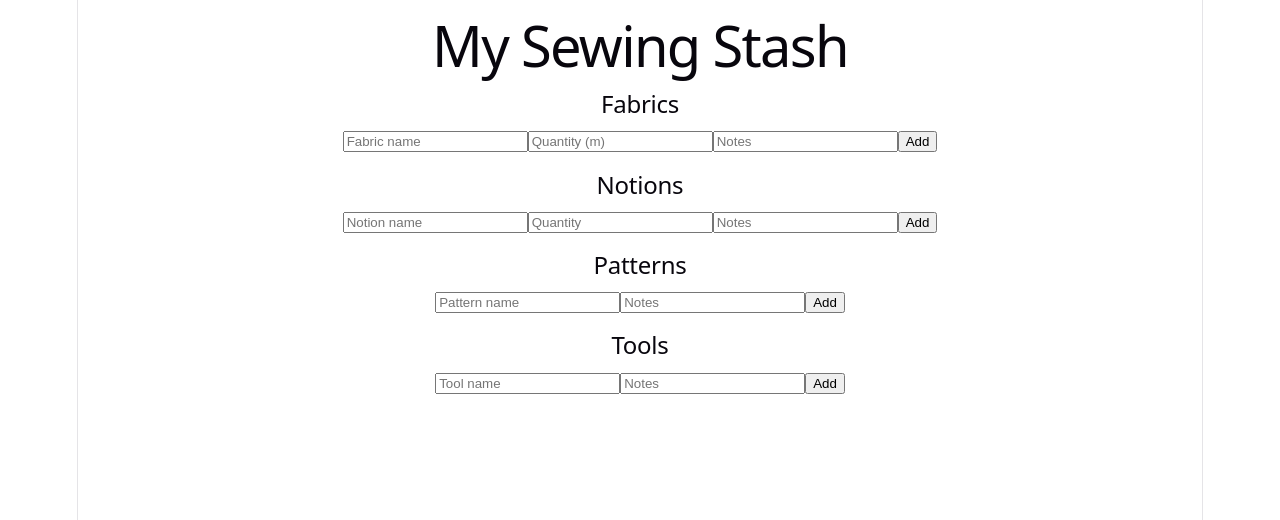
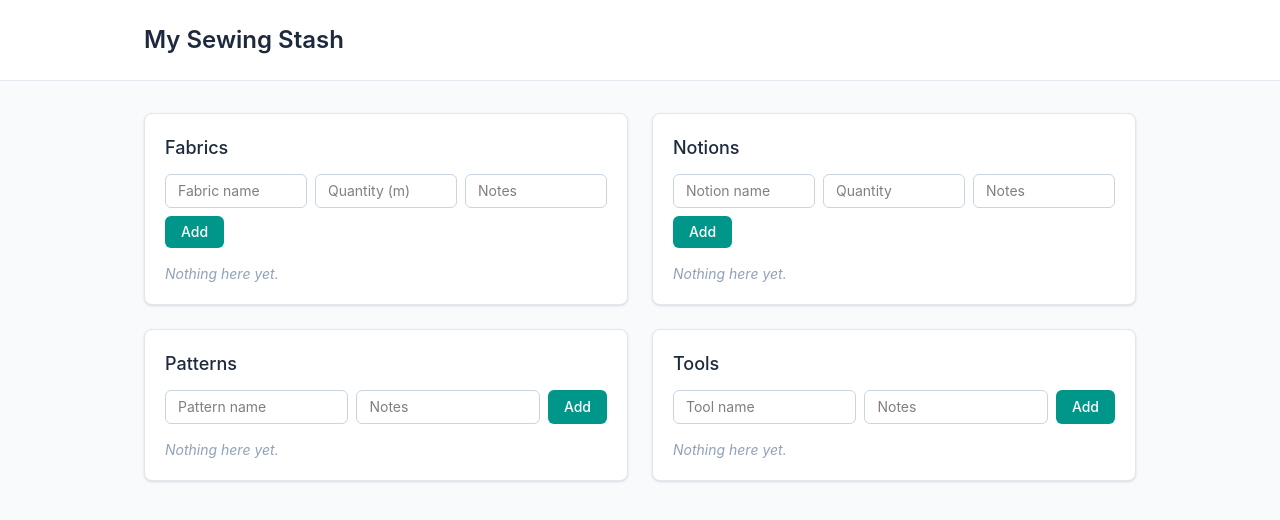
Before and after one commit to saraalvin/hobby-planner, a React app in the folder frontend/: page / in a window 1280 px wide. Shown: the top 520 px of the page. Built offline with nearby package versions, Linux system fonts and the light colour scheme; the HTML template or start-up script is replaced by a standard one.

Commit message:
Add Tailwind and restyle the stash UI,

```diff
--- a/frontend/package.json
+++ b/frontend/package.json
@@ -10,10 +10,12 @@
     "preview": "vite preview"
   },
   "dependencies": {
+    "@tailwindcss/vite": "^4.3.3",
     "graphql": "^16.14.2",
     "graphql-request": "^7.4.0",
     "react": "^19.2.8",
-    "react-dom": "^19.2.8"
+    "react-dom": "^19.2.8",
+    "tailwindcss": "^4.3.3"
   },
   "devDependencies": {
     "@eslint/js": "^10.0.1",
--- a/frontend/src/App.css
+++ /dev/null
@@ -1,184 +0,0 @@
-.counter {
-  font-size: 16px;
-  padding: 5px 10px;
-  border-radius: 5px;
-  color: var(--accent);
-  background: var(--accent-bg);
-  border: 2px solid transparent;
-  transition: border-color 0.3s;
-  margin-bottom: 24px;
-
-  &:hover {
-    border-color: var(--accent-border);
-  }
-  &:focus-visible {
-    outline: 2px solid var(--accent);
-    outline-offset: 2px;
-  }
-}
-
-.hero {
-  position: relative;
-
-  .base,
-  .framework,
-  .vite {
-    inset-inline: 0;
-    margin: 0 auto;
-  }
-
-  .base {
-    width: 170px;
-    position: relative;
-    z-index: 0;
-  }
-
-  .framework,
-  .vite {
-    position: absolute;
-  }
-
-  .framework {
-    z-index: 1;
-    top: 34px;
-    height: 28px;
-    transform: perspective(2000px) rotateZ(300deg) rotateX(44deg) rotateY(39deg)
-      scale(1.4);
-  }
-
-  .vite {
-    z-index: 0;
-    top: 107px;
-    height: 26px;
-    width: auto;
-    transform: perspective(2000px) rotateZ(300deg) rotateX(40deg) rotateY(39deg)
-      scale(0.8);
-  }
-}
-
-#center {
-  display: flex;
-  flex-direction: column;
-  gap: 25px;
-  place-content: center;
-  place-items: center;
-  flex-grow: 1;
-
-  @media (max-width: 1024px) {
-    padding: 32px 20px 24px;
-    gap: 18px;
-  }
-}
-
-#next-steps {
-  display: flex;
-  border-top: 1px solid var(--border);
-  text-align: left;
-
-  & > div {
-    flex: 1 1 0;
-    padding: 32px;
-    @media (max-width: 1024px) {
-      padding: 24px 20px;
-    }
-  }
-
-  .icon {
-    margin-bottom: 16px;
-    width: 22px;
-    height: 22px;
-  }
-
-  @media (max-width: 1024px) {
-    flex-direction: column;
-    text-align: center;
-  }
-}
-
-#docs {
-  border-right: 1px solid var(--border);
-
-  @media (max-width: 1024px) {
-    border-right: none;
-    border-bottom: 1px solid var(--border);
-  }
-}
-
-#next-steps ul {
-  list-style: none;
-  padding: 0;
-  display: flex;
-  gap: 8px;
-  margin: 32px 0 0;
-
-  .logo {
-    height: 18px;
-  }
-
-  a {
-    color: var(--text-h);
-    font-size: 16px;
-    border-radius: 6px;
-    background: var(--social-bg);
-    display: flex;
-    padding: 6px 12px;
-    align-items: center;
-    gap: 8px;
-    text-decoration: none;
-    transition: box-shadow 0.3s;
-
-    &:hover {
-      box-shadow: var(--shadow);
-    }
-    .button-icon {
-      height: 18px;
-      width: 18px;
-    }
-  }
-
-  @media (max-width: 1024px) {
-    margin-top: 20px;
-    flex-wrap: wrap;
-    justify-content: center;
-
-    li {
-      flex: 1 1 calc(50% - 8px);
-    }
-
-    a {
-      width: 100%;
-      justify-content: center;
-      box-sizing: border-box;
-    }
-  }
-}
-
-#spacer {
-  height: 88px;
-  border-top: 1px solid var(--border);
-  @media (max-width: 1024px) {
-    height: 48px;
-  }
-}
-
-.ticks {
-  position: relative;
-  width: 100%;
-
-  &::before,
-  &::after {
-    content: '';
-    position: absolute;
-    top: -4.5px;
-    border: 5px solid transparent;
-  }
-
-  &::before {
-    left: 0;
-    border-left-color: var(--border);
-  }
-  &::after {
-    right: 0;
-    border-right-color: var(--border);
-  }
-}
--- a/frontend/src/App.jsx
+++ b/frontend/src/App.jsx
@@ -1,7 +1,6 @@
 import { useEffect, useState } from 'react';
 import { GraphQLClient, gql } from 'graphql-request';
 import StashSection from './StashSection';
-import './App.css';
 
 const client = new GraphQLClient('http://localhost:4000/');
 
@@ -56,8 +55,14 @@ function App() {
   };
 
   return (
-    <div>
-      <h1>My Sewing Stash</h1>
+    <div className="min-h-screen bg-slate-50">
+      <header className="bg-white border-b border-slate-200">
+        <div className="max-w-5xl mx-auto px-4 py-6">
+          <h1 className="text-2xl font-semibold text-slate-800">My Sewing Stash</h1>
+        </div>
+      </header>
+
+      <main className="max-w-5xl mx-auto px-4 py-8 grid grid-cols-1 md:grid-cols-2 gap-6">
         <StashSection title="Fabrics" items={fabrics} onAdd={addFabric} fields={[
           { name: 'name', placeholder: 'Fabric name', required: true },
           { name: 'quantity', placeholder: 'Quantity (m)', type: 'number' },
@@ -76,6 +81,7 @@ function App() {
           { name: 'name', placeholder: 'Tool name', required: true },
           { name: 'notes', placeholder: 'Notes' },
         ]} />
+      </main>
     </div>
   );
 }
--- a/frontend/src/StashSection.jsx
+++ b/frontend/src/StashSection.jsx
@@ -20,9 +20,10 @@ function StashSection({ title, items, fields, onAdd }) {
   };
 
   return (
-    <section>
-      <h2>{title}</h2>
-      <form onSubmit={handleSubmit}>
+    <section className="bg-white rounded-lg shadow-sm border border-slate-200 p-5">
+      <h2 className="text-lg font-medium text-slate-800 mb-3">{title}</h2>
+
+      <form onSubmit={handleSubmit} className="flex flex-col sm:flex-row flex-wrap gap-2 mb-4">
         {fields.map((f) => (
           <input
             key={f.name}
@@ -32,19 +33,27 @@ function StashSection({ title, items, fields, onAdd }) {
             value={formValues[f.name]}
             onChange={handleChange(f.name)}
             required={f.required}
+            className="flex-1 min-w-[120px] rounded-md border border-slate-300 px-3 py-1.5 text-sm focus:outline-none focus:ring-2 focus:ring-teal-400"
           />
         ))}
-        <button type="submit">Add</button>
+        <button
+          type="submit"
+          className="rounded-md bg-teal-600 px-4 py-1.5 text-sm font-medium text-white hover:bg-teal-700"
+        >
+          Add
+        </button>
       </form>
-      <ul>
+
+      <ul className="divide-y divide-slate-100">
         {items.map((item) => (
-          <li key={item.id}>
-            {item.name}
-            {item.quantity != null && ` — ${item.quantity}`}
-            {item.notes && ` (${item.notes})`}
+          <li key={item.id} className="py-2 text-sm text-slate-700">
+            <span className="font-medium">{item.name}</span>
+            {item.quantity != null && <span className="text-slate-500"> — {item.quantity}</span>}
+            {item.notes && <span className="text-slate-400"> ({item.notes})</span>}
           </li>
         ))}
       </ul>
+      {items.length === 0 && <p className="text-sm text-slate-400 italic">Nothing here yet.</p>}
     </section>
   );
 }
--- a/frontend/src/index.css
+++ b/frontend/src/index.css
@@ -1,111 +1 @@
-:root {
-  --text: #6b6375;
-  --text-h: #08060d;
-  --bg: #fff;
-  --border: #e5e4e7;
-  --code-bg: #f4f3ec;
-  --accent: #aa3bff;
-  --accent-bg: rgba(170, 59, 255, 0.1);
-  --accent-border: rgba(170, 59, 255, 0.5);
-  --social-bg: rgba(244, 243, 236, 0.5);
-  --shadow:
-    rgba(0, 0, 0, 0.1) 0 10px 15px -3px, rgba(0, 0, 0, 0.05) 0 4px 6px -2px;
-
-  --sans: system-ui, 'Segoe UI', Roboto, sans-serif;
-  --heading: system-ui, 'Segoe UI', Roboto, sans-serif;
-  --mono: ui-monospace, Consolas, monospace;
-
-  font: 18px/145% var(--sans);
-  letter-spacing: 0.18px;
-  color-scheme: light dark;
-  color: var(--text);
-  background: var(--bg);
-  font-synthesis: none;
-  text-rendering: optimizeLegibility;
-  -webkit-font-smoothing: antialiased;
-  -moz-osx-font-smoothing: grayscale;
-
-  @media (max-width: 1024px) {
-    font-size: 16px;
-  }
-}
-
-@media (prefers-color-scheme: dark) {
-  :root {
-    --text: #9ca3af;
-    --text-h: #f3f4f6;
-    --bg: #16171d;
-    --border: #2e303a;
-    --code-bg: #1f2028;
-    --accent: #c084fc;
-    --accent-bg: rgba(192, 132, 252, 0.15);
-    --accent-border: rgba(192, 132, 252, 0.5);
-    --social-bg: rgba(47, 48, 58, 0.5);
-    --shadow:
-      rgba(0, 0, 0, 0.4) 0 10px 15px -3px, rgba(0, 0, 0, 0.25) 0 4px 6px -2px;
-  }
-
-  #social .button-icon {
-    filter: invert(1) brightness(2);
-  }
-}
-
-body {
-  margin: 0;
-}
-
-#root {
-  width: 1126px;
-  max-width: 100%;
-  margin: 0 auto;
-  text-align: center;
-  border-inline: 1px solid var(--border);
-  min-height: 100svh;
-  display: flex;
-  flex-direction: column;
-  box-sizing: border-box;
-}
-
-h1,
-h2 {
-  font-family: var(--heading);
-  font-weight: 500;
-  color: var(--text-h);
-}
-
-h1 {
-  font-size: 56px;
-  letter-spacing: -1.68px;
-  margin: 32px 0;
-  @media (max-width: 1024px) {
-    font-size: 36px;
-    margin: 20px 0;
-  }
-}
-h2 {
-  font-size: 24px;
-  line-height: 118%;
-  letter-spacing: -0.24px;
-  margin: 0 0 8px;
-  @media (max-width: 1024px) {
-    font-size: 20px;
-  }
-}
-p {
-  margin: 0;
-}
-
-code,
-.counter {
-  font-family: var(--mono);
-  display: inline-flex;
-  border-radius: 4px;
-  color: var(--text-h);
-}
-
-code {
-  font-size: 15px;
-  line-height: 135%;
-  padding: 4px 8px;
-  background: var(--code-bg);
-}
+@import "tailwindcss";
--- a/frontend/vite.config.js
+++ b/frontend/vite.config.js
@@ -1,7 +1,7 @@
+import { defineConfig } from 'vite'
 import react from '@vitejs/plugin-react'
-import { defineConfig } from 'vite'
+import tailwindcss from '@tailwindcss/vite'
 
-// https://vite.dev/config/
 export default defineConfig({
-  plugins: [react()],
+  plugins: [react(), tailwindcss()],
 })
```
Also changed, not shown: 1 other file (tests, documents, lock files or other folders). Lines whose indentation alone changed are shown as unchanged.
